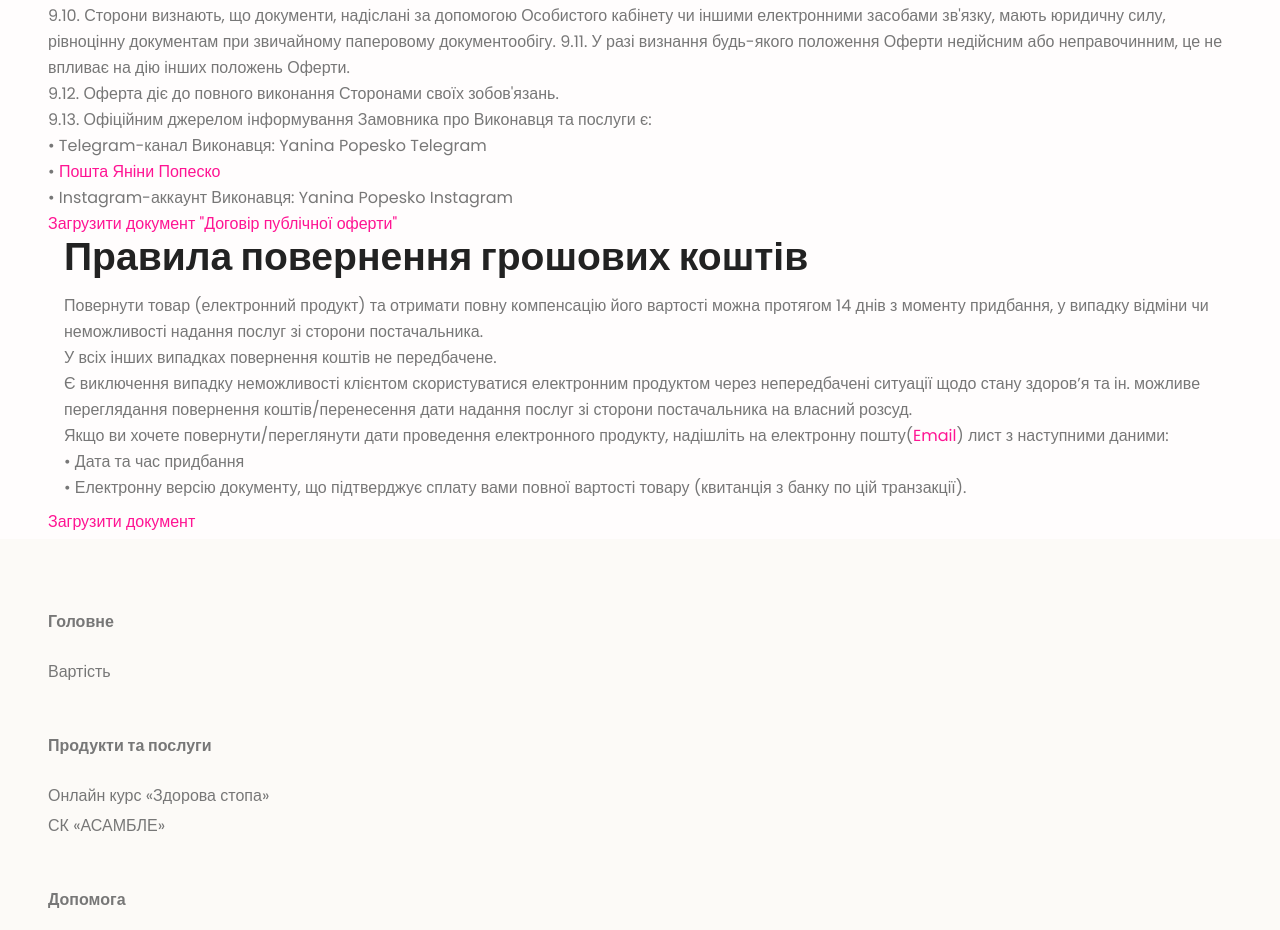
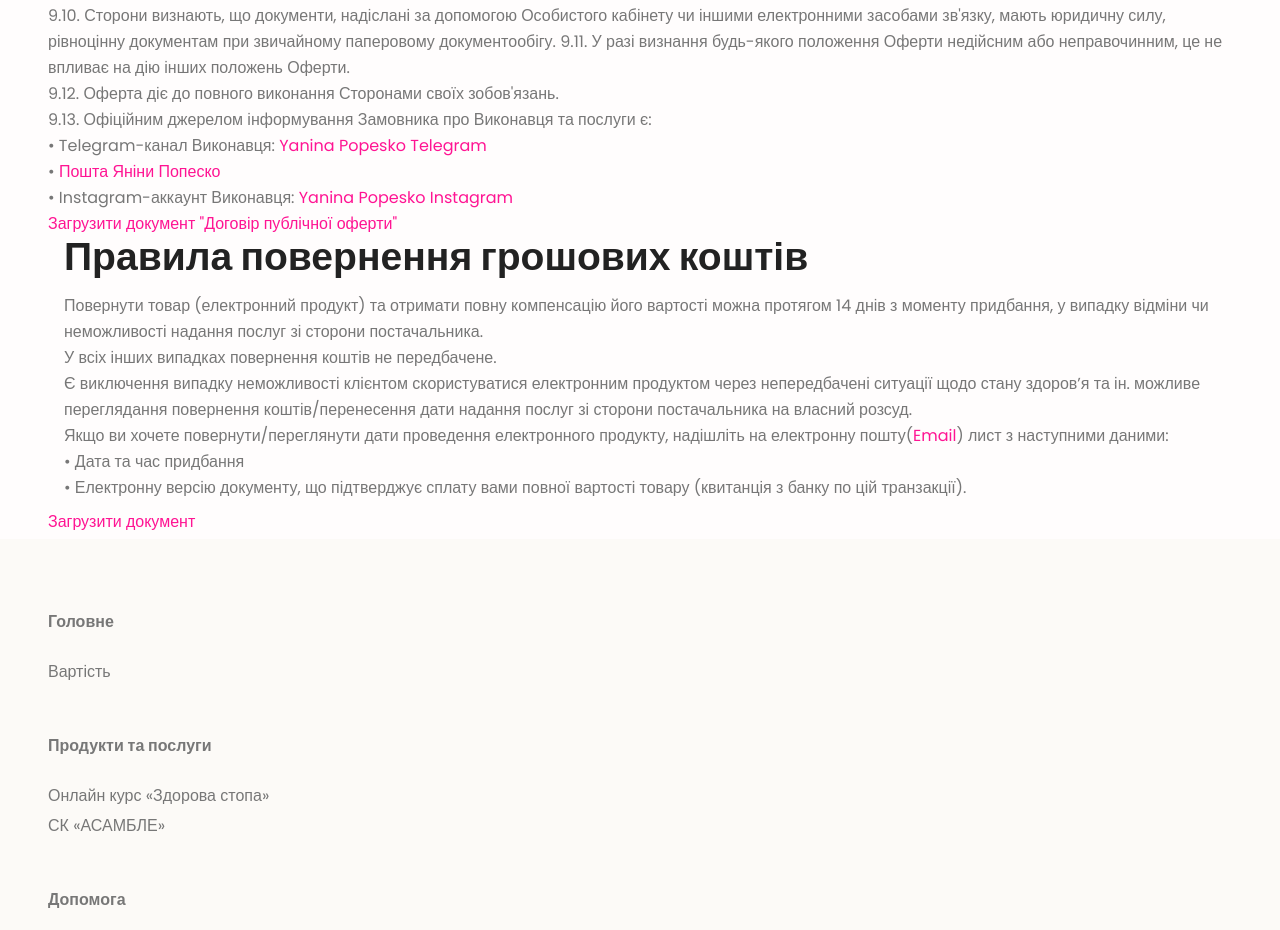
Before and after one commit to pussbb/nextjs-yanina, a Next.js app: page /offerta in a window 1280 px wide. Shown: the part 2905-3835 px from the top of the page. Built offline with nearby package versions, Linux system fonts and the light colour scheme; what tailwind-bootstrap-grid would draw is missing.

Commit message:
links fix

```diff
--- a/app/offerta/rules.tsx
+++ b/app/offerta/rules.tsx
@@ -159,12 +159,12 @@ const Rules = () => {
         9.12. Оферта діє до повного виконання Сторонами своїх зобов'язань.<br/>
         9.13. Офіційним джерелом інформування Замовника про Виконавця та послуги є:<br/>
 
-        • Telegram-канал Виконавця: <a href={'https://t.me/yaninapopesko'}>Yanina Popesko Telegram</a><br/>
+        • Telegram-канал Виконавця: <a className={'cta-link inline-flex items-center text-primary raspberry-color'} href={'https://t.me/yaninapopesko'}>Yanina Popesko Telegram</a><br/>
         • <a href="#" className={'cta-link inline-flex items-center text-primary raspberry-color'} onClick={() => {
         window.open("mailto:" + atob("eWFuaW5hcG9wZXNrb0BnbWFpbC5jb20="), '_blank', "noopener")?.focus();
     }}>Пошта Яніни Попеско</a><br/>
 
-        • Instagram-аккаунт Виконавця: <a href={'https://www.instagram.com/yanina_popesko/'}>Yanina Popesko
+        • Instagram-аккаунт Виконавця: <a className={'cta-link inline-flex items-center text-primary raspberry-color'} href={'https://www.instagram.com/yanina_popesko/'}>Yanina Popesko
         Instagram</a>
 
     </div>)
```
